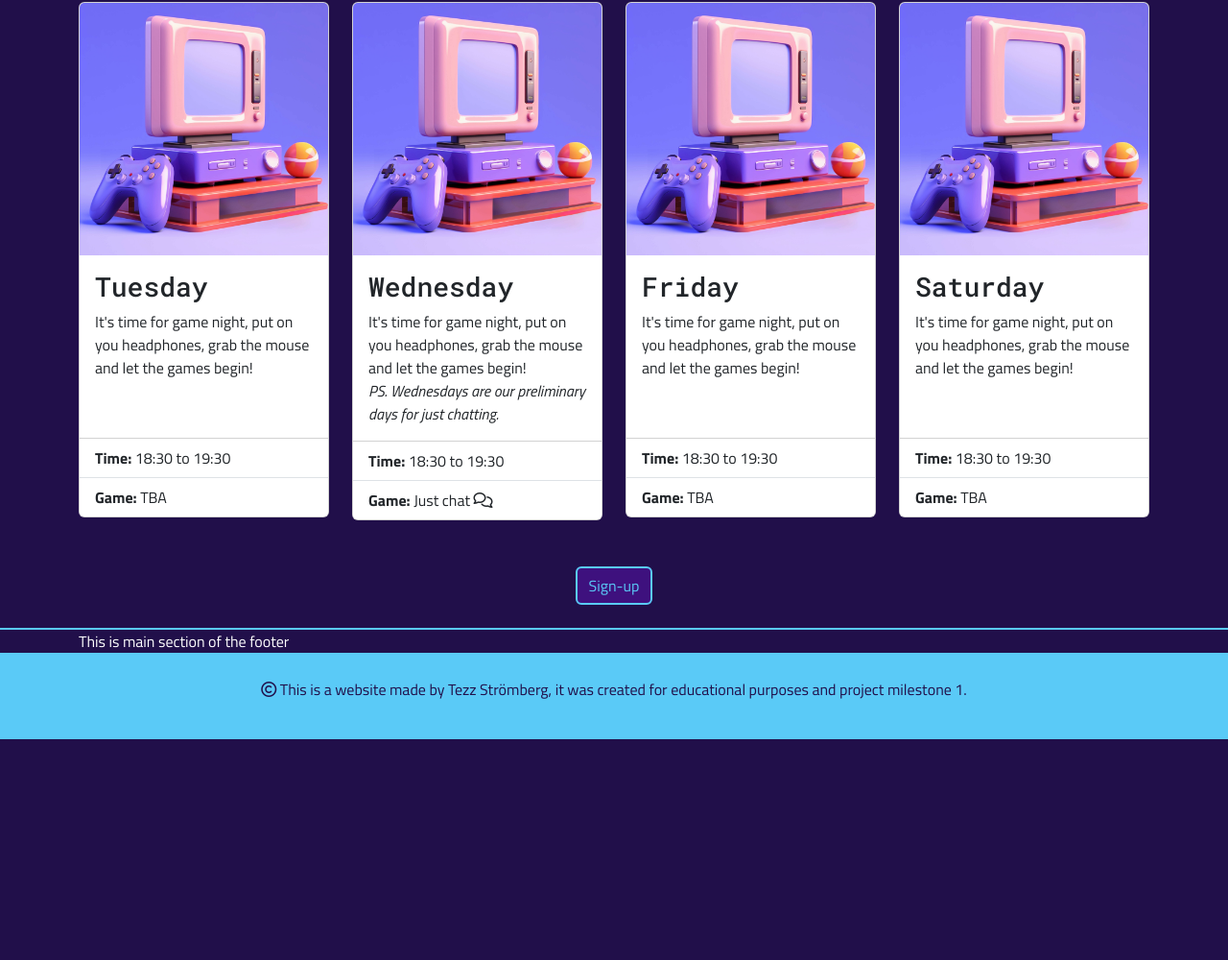
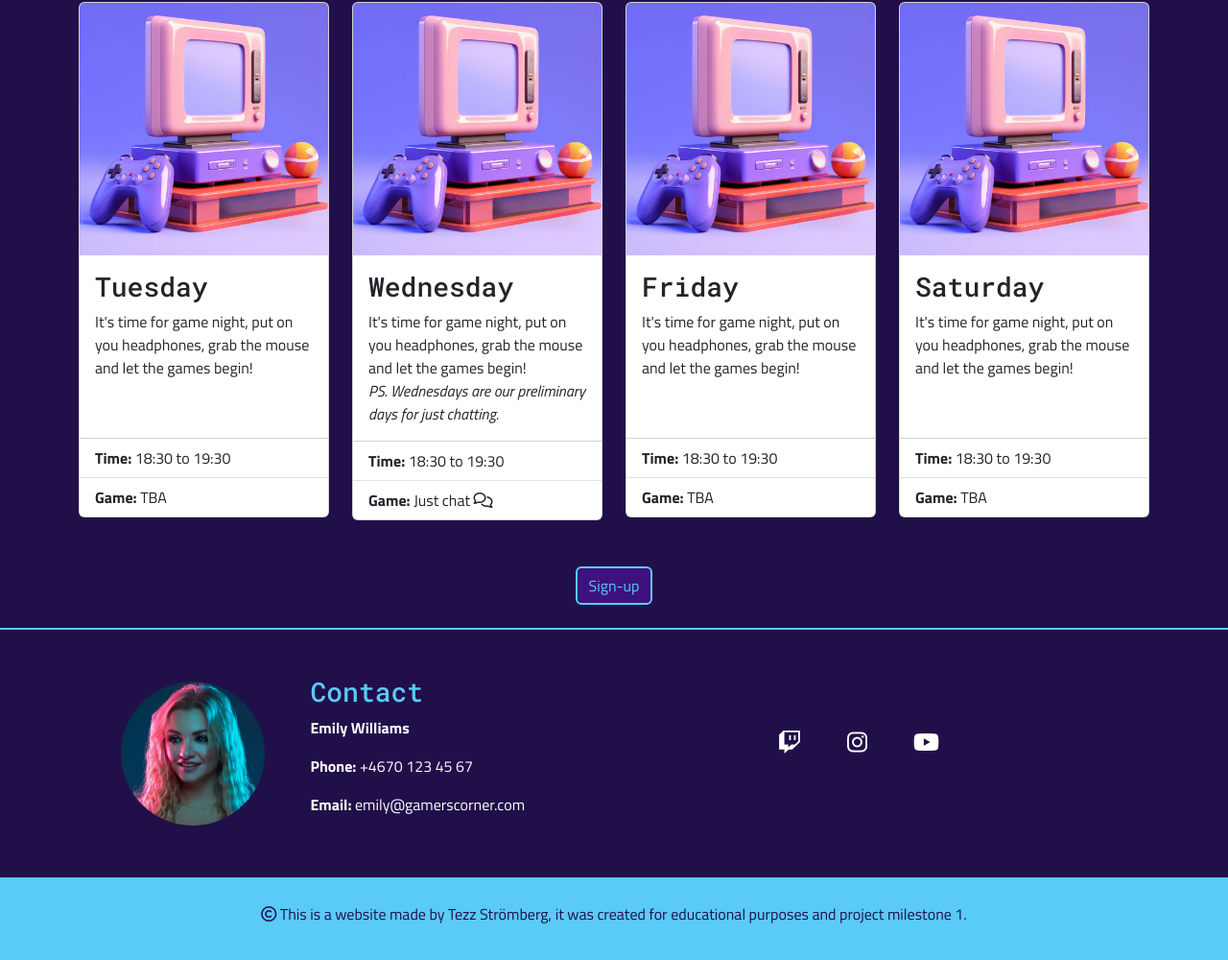
Before and after one commit to TezzStrom/pm1-gamers-corner, a plain HTML site: page index.html in a window 1280 px wide. Shown: the part 546-1546 px from the top of the page at 96% size. Before the commit the page ends 1316 px from the top, so only its background shows below. Drawn offline with nearby package versions, Linux system fonts and the light colour scheme.

Commit message:
With this commit I will have added a footer and styled it.

```diff
--- a/assets/css/style.css
+++ b/assets/css/style.css
@@ -36,6 +36,10 @@ h2, h3 {
     color: var(--primary-color);
 }
 
+#h3-footer {
+    color: var(--secondary-color)
+}
+
 .section {
     padding-top: 150px; /*prevents the navbar to overlap the main content*/
 }
@@ -69,11 +73,23 @@ footer {
     border-bottom: 2px solid var(--secondary-color);
 }
 
+#contant-img {
+    max-height: 10px;
+}
+
 #copyright {
     background-color: #5ACAF7;
     color: #210F4A;
 }
 
+#contact_img {
+    max-height: 150px;
+    width: auto;
+}
+
+.social-links {
+    color: #FFFFFF;
+}
 
 /* Media queries starts here */
 
--- a/index.html
+++ b/index.html
@@ -145,14 +145,43 @@
     <footer class="mt-auto container-fluid">
         <!--Section for main content in footer-->
         <div class="container">
-            This is main section of the footer
-        </div>
+            <!--Contact-->
+            <div class="row">
+                <div class="row col-12 col-lg-6 p-4 justify-content-center align-items-center gap-4 my-4">
+                    <img src="./assets/img/contact_portrait.jpg" id="contact_img" class="img-fluid rounded-circle" alt="A girl with blonde hair holding a phone in half pink light and half blue light.">
+
+                    <div class="col-6">
+                        <h3 id="h3-footer">Contact</h3>
+                        <p><b>Emily Williams</b></p>
+                        <p><b>Phone:</b> +4670 123 45 67</p>
+                        <p><b>Email:</b> emily@gamerscorner.com</p>
+                    </div>
+                </div>
+
+                <ul class="nav col-12 col-lg-6 d-flex justify-content-center align-items-center gap-5 mb-4">
+                    <li class="nav-item">
+                        <a href="https://www.twitch.tv/" target="_blank" class="social-links"> <i class="fa-brands fa-twitch fa-xl"></i> </a> <!--fa-xl makes the icon larger, taken from font awesome-->
+                    </li>
+                    <li class="nav-item">
+                        <a href="https://www.instagram.com/" target="_blank" class="social-links"> <i class="fa-brands fa-instagram fa-xl"></i> </a><!--fa-xl makes the icon larger, taken from fontawesome-->
+                    </li>
+                    <li class="nav-item">
+                        <a href="https://www.youtube.com/" target="_blank" class="social-links"> <i class="fa-brands fa-youtube fa-xl"></i> </a><!--fa-xl makes the icon larger, taken from font awesome-->
+                    </li>
+                </ul>
 
 
+            </div>
+            <!--Social links-->
+            <div>
+
+            </div>
+
+        </div>
     </footer>
 
     <!--Section for copyright-->
-    <span id="copyright" class="text-center py-4">
+    <span id="copyright" class="text-center p-4">
        <p> <i class="fa-regular fa-copyright"></i> This is a website made by Tezz Strömberg, it was created for educational purposes and project milestone 1.</p>
     </span>
     <!--Bootstrap js script-->
```
Also changed, not shown: assets/img/contact_portrait.jpg (added).
